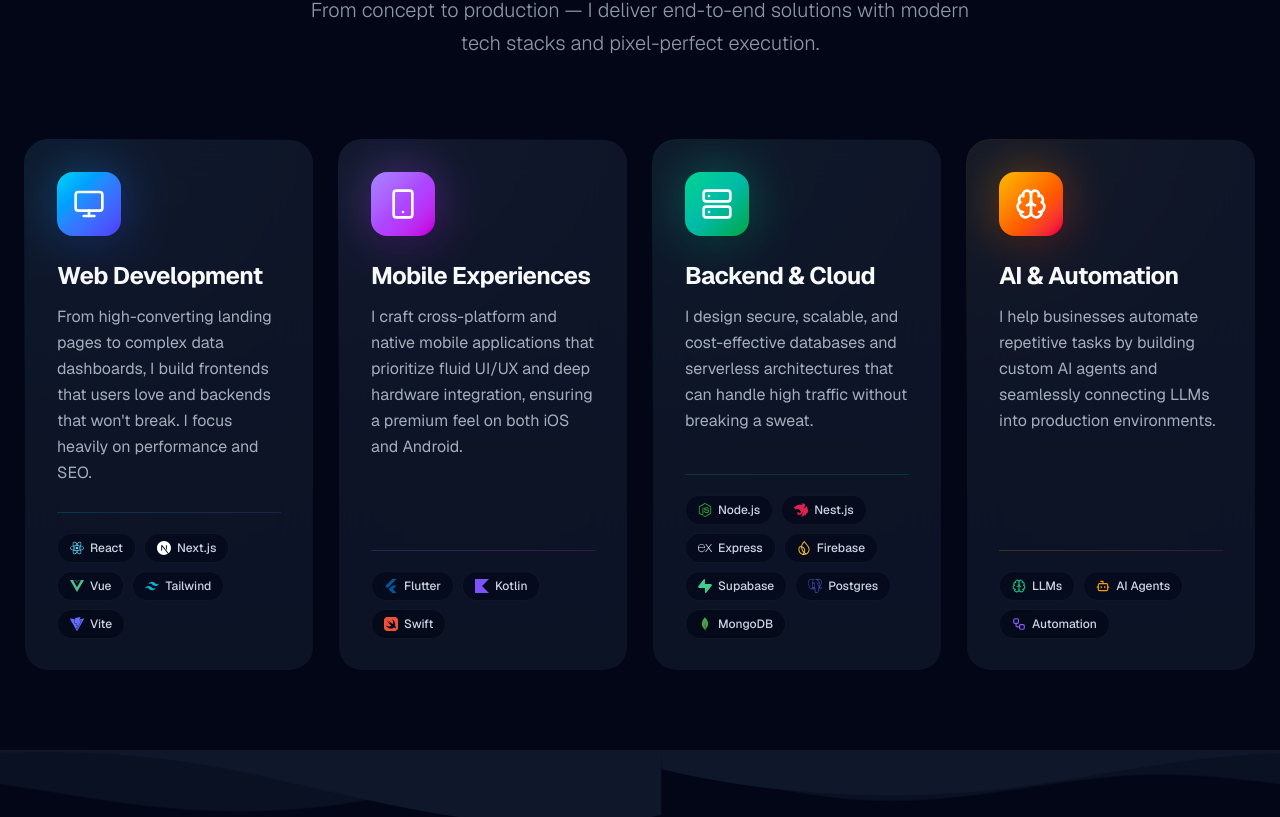
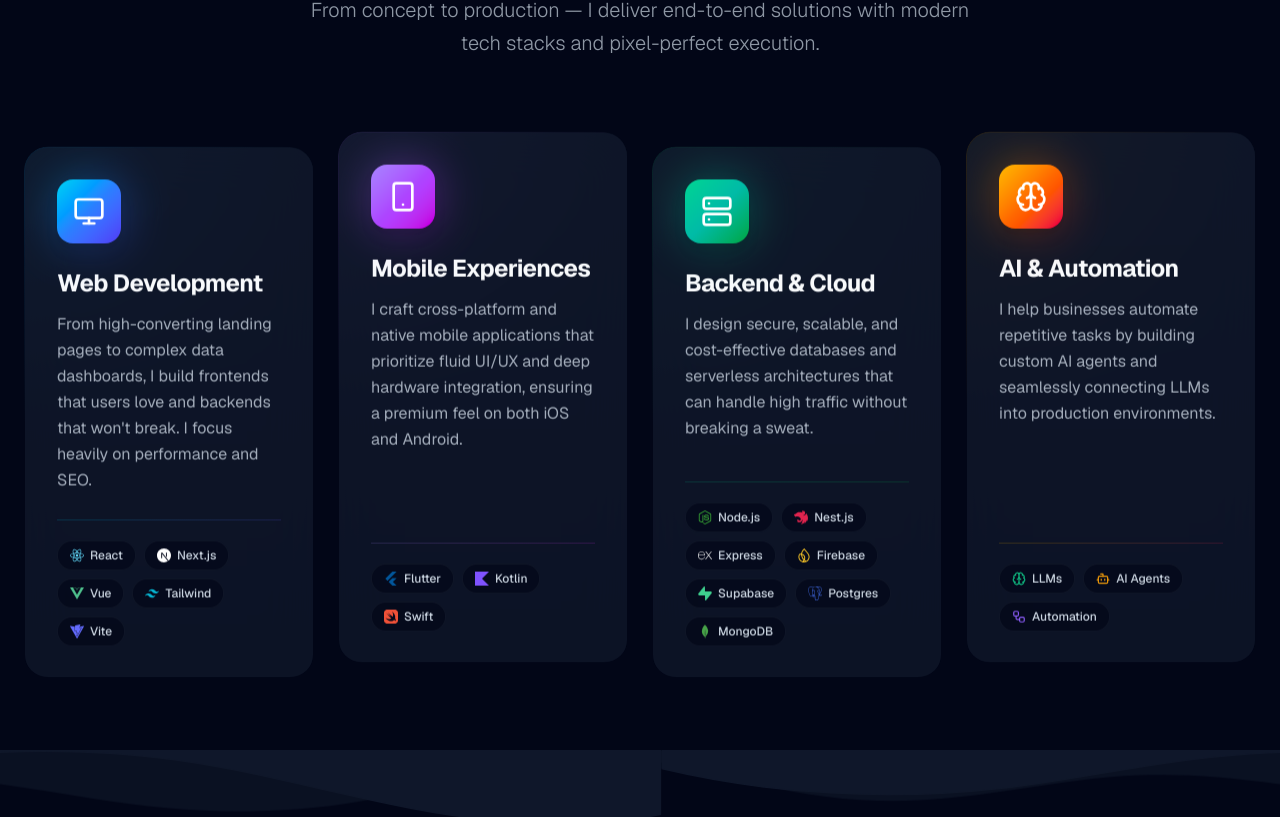
Before and after one commit to mahbubshihab/Portfolio, a Next.js app: page / in a window 1280 px wide. Shown: the part 1569-2386 px from the top of the page. Built offline with nearby package versions, Linux system fonts and the light colour scheme.

Commit message:
Add alternating reverse scroll parallax to service cards

```diff
--- a/src/features/home/ServicesSection.tsx
+++ b/src/features/home/ServicesSection.tsx
@@ -1,7 +1,7 @@
 "use client";
 
 import { useRef } from "react";
-import { motion, useMotionTemplate, useMotionValue, useSpring } from "framer-motion";
+import { motion, useMotionTemplate, useMotionValue, useSpring, useScroll, useTransform } from "framer-motion";
 import {
   SiReact, SiNextdotjs, SiVuedotjs, SiTailwindcss, SiVite,
   SiFlutter, SiKotlin, SiSwift,
@@ -94,14 +94,27 @@ function ServiceCard({ service, index }: { service: typeof SERVICES[0]; index: n
     mouseY.set(ref.current ? ref.current.offsetHeight / 2 : 0);
   }
 
+  const { scrollYProgress } = useScroll({
+    target: ref,
+    offset: ["start end", "end start"]
+  });
+
+  // Alternating reverse scroll / parallax effect
+  const yParallax = useTransform(
+    scrollYProgress,
+    [0, 1],
+    index % 2 === 0 ? [50, -50] : [-50, 50]
+  );
+
   return (
     <motion.div
       ref={ref}
       onMouseMove={handleMouseMove}
       onMouseLeave={handleMouseLeave}
-      initial={{ opacity: 0, y: 80 }}
-      whileInView={{ opacity: 1, y: 0 }}
+      initial={{ opacity: 0, scale: 0.9 }}
+      whileInView={{ opacity: 1, scale: 1 }}
       viewport={{ once: true, margin: "-60px" }}
+      style={{ y: yParallax }}
       transition={{
         duration: 0.7,
         delay: index * 0.15,
```
